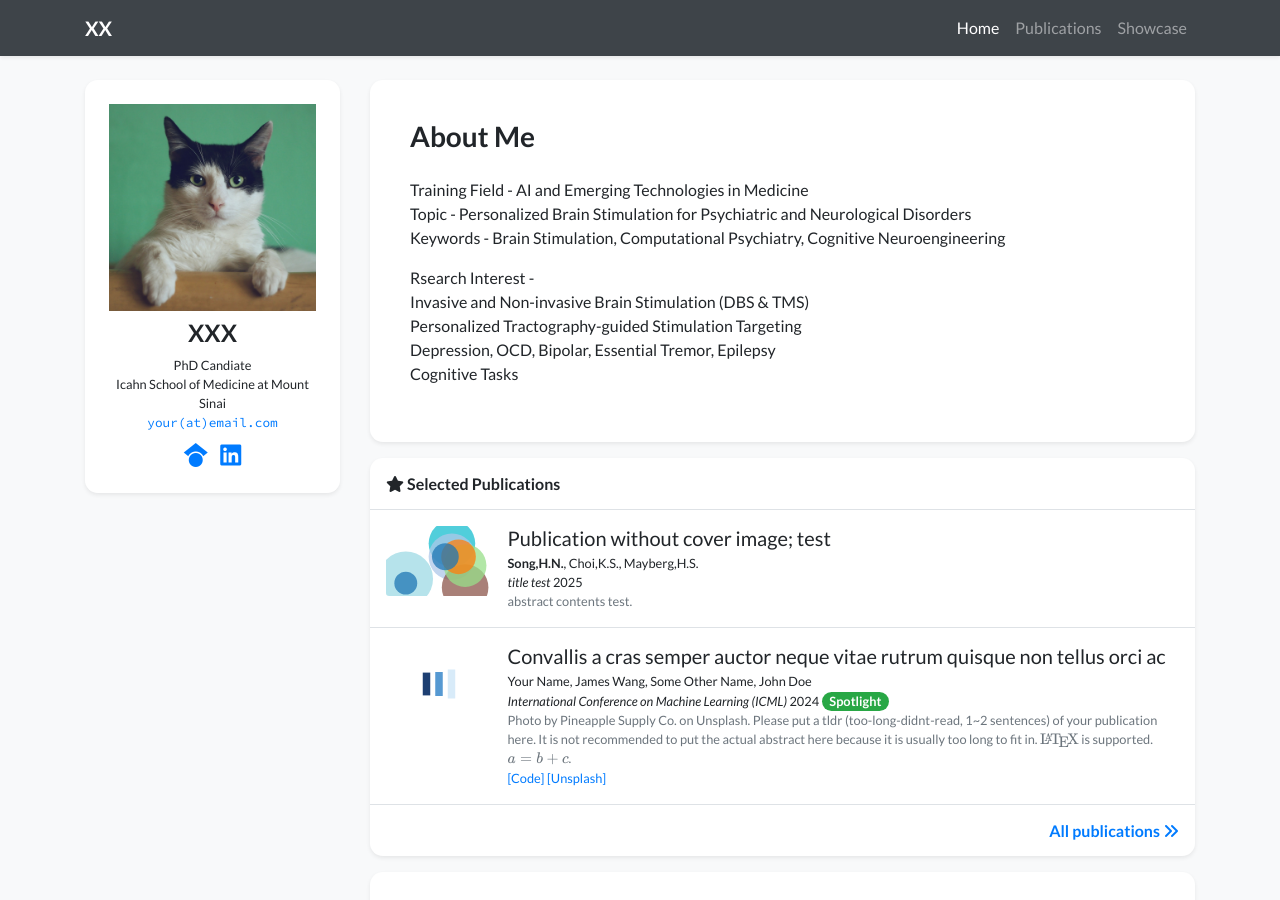
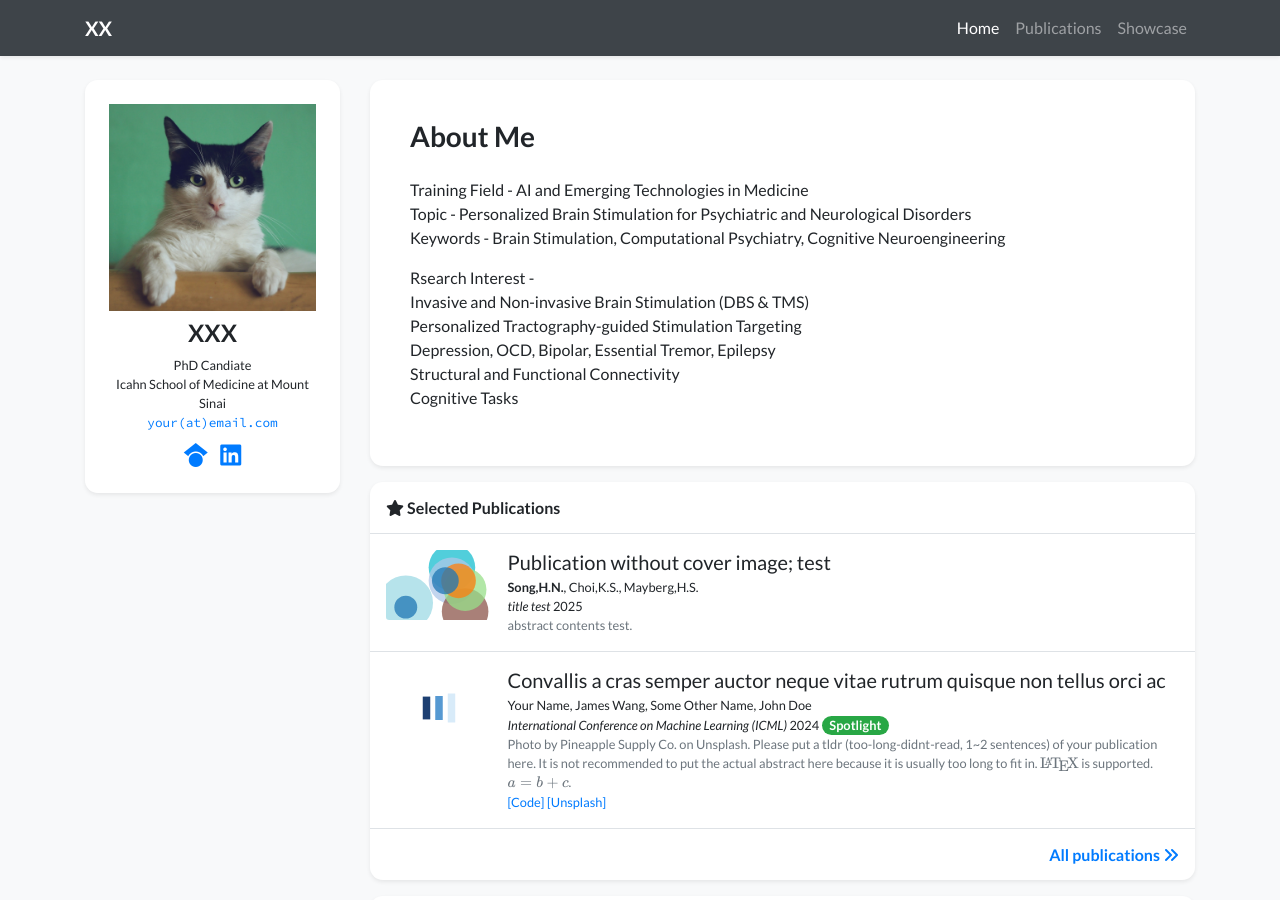
Before and after one commit to ha-neul-song/ha-neul-song.github.io, a Jekyll site: the page built from index.html, in a window 1280 px wide and 900 px high. Built offline with Jekyll 4.4.1, drawn with Linux system fonts in a browser that asks for light colours; nearby versions of some CDN libraries; a style sheet for code colours, icons or effects is not loaded.

Commit message:
Update profile.yml

```diff
--- a/_data/profile.yml
+++ b/_data/profile.yml
@@ -31,6 +31,7 @@ short_bio: >-
     Invasive and Non-invasive Brain Stimulation (DBS & TMS) <br/>
     Personalized Tractography-guided Stimulation Targeting <br/>
     Depression, OCD, Bipolar, Essential Tremor, Epilepsy <br/>
+    Structural and Functional Connectivity <br/>
     Cognitive Tasks
   </p>
 #    A <a href="https://en.wikipedia.org/wiki/Bicolor_cat" target="_blank">bicolor cat</a> is a cat with white fur combined with fur of some other colour, for example solid black, tabby, or colourpointed.
```
